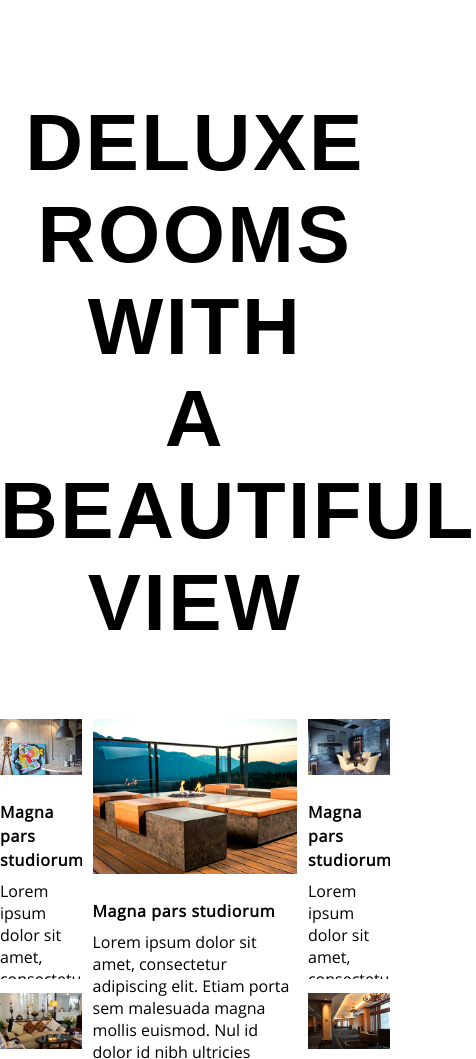
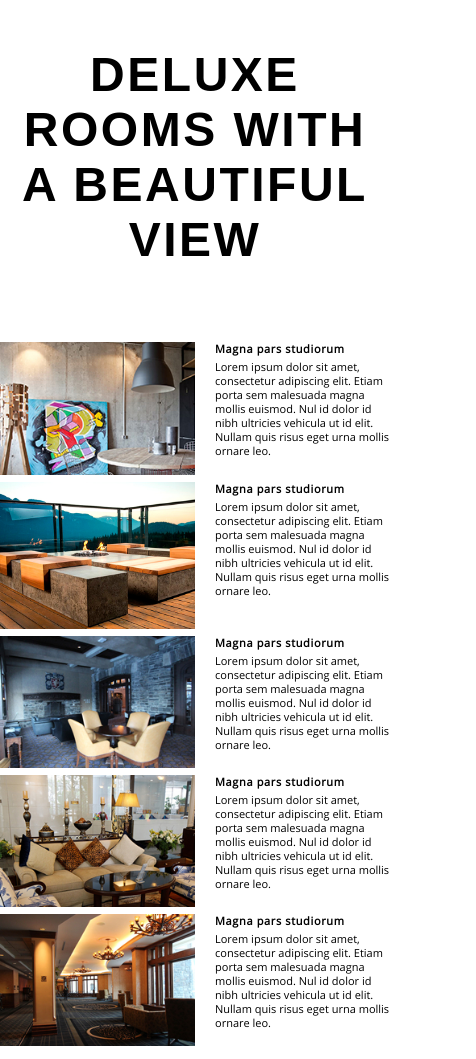
Before and after one commit to NikolaevaO/hotel_booking, a plain HTML site: page index.html in a window 390 px wide. Shown: the part 5637-6696 px from the top of the page, 476 px wide, since content can reach past the window. Drawn offline with Linux system fonts and the light colour scheme; a web font is replaced by a local one.

Commit message:
Поправлен адаптив в секции deluxeRooms

```diff
--- a/style.css
+++ b/style.css
@@ -505,7 +505,8 @@ figure img {
 }
 
 @media (max-width: 920px) {
-  .winterActivities h2 {
+  .winterActivities h2,
+  .deluxeRooms h2 {
     font-size: 48px;
     margin-top: 50px;
   }
@@ -513,43 +514,76 @@ figure img {
 
 .deluxe {
   display: grid;
-  grid-template-columns: 1fr 2.5fr 1fr;
+  grid-template-columns: 1fr 2.4fr 1fr;
   grid-template-rows: 260px 260px;
   max-width: 1141px;
   margin: 70px auto;
   grid-gap: 2.7%;
 }
 
+@media (max-width: 920px) {
+  .deluxe {
+    grid-template-columns: 1fr;
+    grid-gap: 2px;
+    grid-template-rows: auto;
+  }
+}
 .room-3 {
   grid-column: 2/2;
   grid-row: 1/3;
 }
 
+@media (max-width: 920px) {
+  .room-3 {
+    grid-column: auto;
+    grid-row: auto;
+  }
+}
+
 .deluxe figcaption {
+  font-weight: 700;
+  letter-spacing: 0.64px;
+  margin-bottom: 4px;
+  margin-top: 14px;
+}
+
+@media (max-width: 920px) {
+  .deluxe img {
+    float: left;
+    width: 50%;
+    margin-right: 20px;
+  }
+}
+
+.deluxe figcaption,
+.deluxe p {
+  line-height: 24px;
   color: #010101;
-  font-weight: 700;
-  line-height: 24px;
-  letter-spacing: 0.64px;
-  margin-bottom: 8px;
-  margin-top: 20px;
+}
+
+@media (max-width: 961px) {
+  .deluxe figcaption,
+  .deluxe p {
+    font-size: 11px;
+    line-height: 14px;
+  }
+}
+
+@media (max-width: 961px) {
+  .deluxe figcaption {
+    margin-top: 5px;
+  }
 }
 
 .deluxe div {
-  background-color: #fff;
   position: relative;
   overflow: hidden;
 }
 
-/*.deluxe img:hover {
-  mix-blend-mode: overlay;
-  margin-bottom: -196px;
+.deluxe > div img:hover {
+  opacity: 0.2;
+  margin-bottom: -145px;
   transition: 0.5s;
-}*/
-
-.deluxe > div img:hover {
-  mix-blend-mode: overlay;
-  margin-bottom: -190px;
-  transition: 0.8s;
 }
 
 footer {
```
